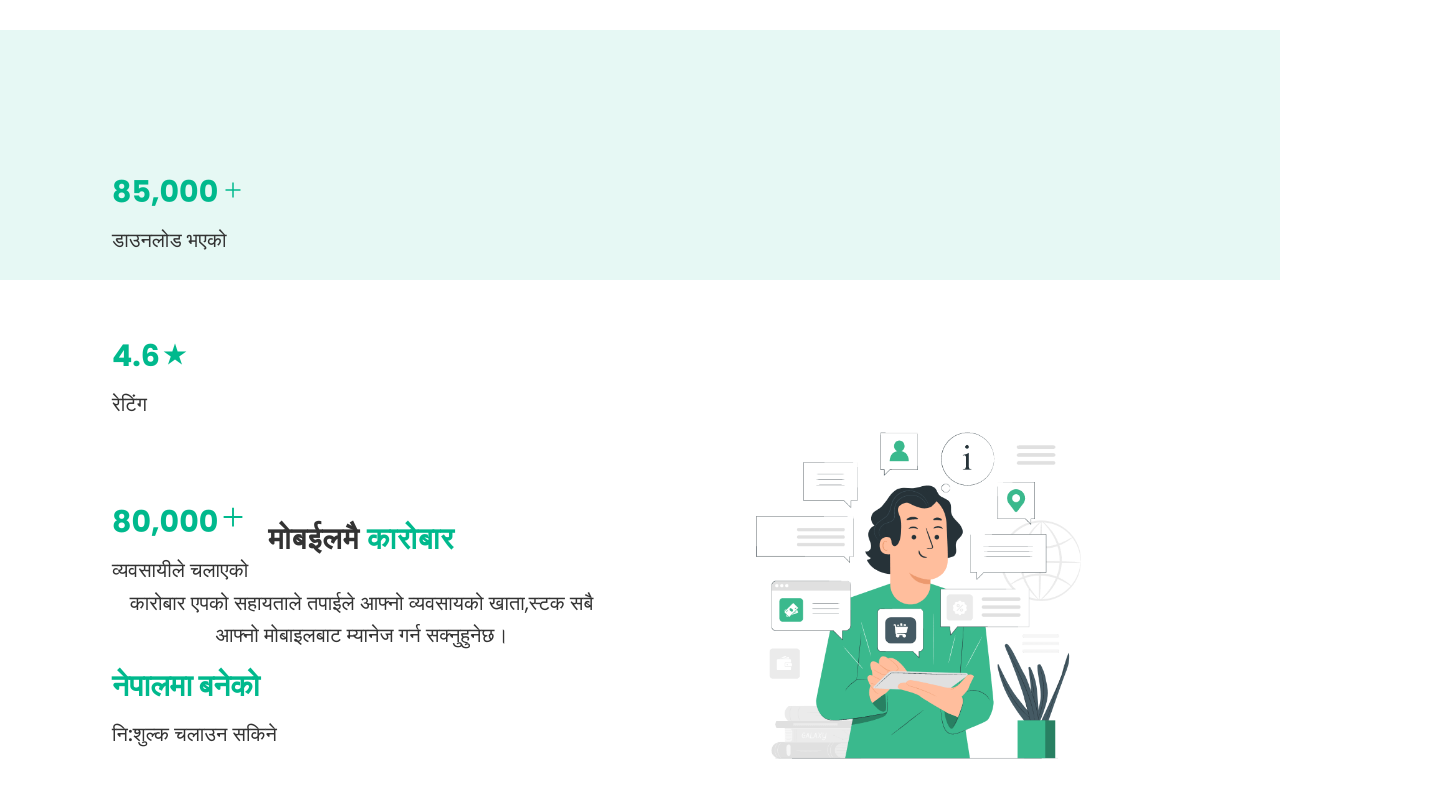
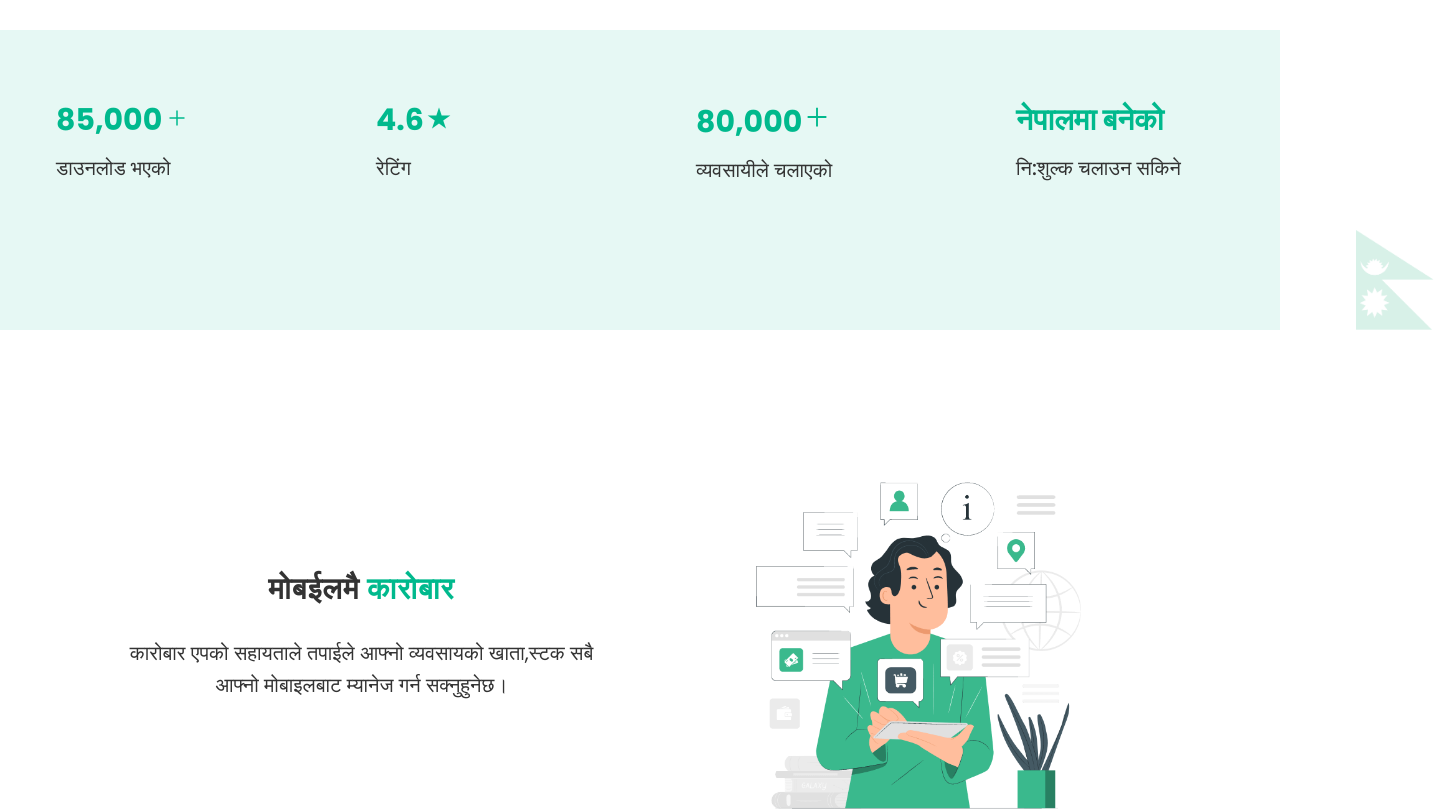
Before and after one commit to samikshyasigdel/karobar, a plain HTML site: page index.html in a window 1280 px wide. Shown: the part 646-1458 px from the top of the page, 1434 px wide, since content can reach past the window. Drawn offline with nearby package versions, Linux system fonts and the light colour scheme; some packages are replaced by stand-ins of ours; a script that the page names is missing.

Commit message:
updated code

```diff
--- a/css/style.css
+++ b/css/style.css
@@ -187,18 +187,19 @@ body {
 /* STICKY NAVIGATION */
 .sticky .header.container {
   position: fixed;
-  top: 0;
+  top: -1.5rem;
   bottom: 0;
   left: 0;
   right: 0;
   width: 100%;
-  height: 10rem;
+  height: 6rem;
   /* padding: 0 5.6rem; */
   /* padding-top: 0;
   padding-bottom: 0;
   padding-left: 3.6rem; */
   /* padding-top: 4.2rem; */
   z-index: 999;
+  justify-content: baseline;
   box-shadow: 0 1.2rem 3.2rem rgba(0, 0, 0, 0.08);
 }
 .sticky.section-hero {
@@ -261,7 +262,7 @@ body {
 /**********************/
 .section-featured {
   /* padding: 8.6rem 0.6rem 7.6rem 5.6rem; */
-  height: 25rem;
+  height: 30rem;
   background-color: #e6f8f4;
 }
 .add {
@@ -272,11 +273,17 @@ body {
   font-weight: 800;
   height: 2.4rem;
 }
+
 .feature {
-  display: grid;
-  justify-content: space-between;
-  /* gap: 18rem; */
+  position: absolute;
+  grid-template-columns: repeat(4, 1fr);
+  row-gap: 0rem;
+  column-gap: 0rem;
 }
+.feature.container.grid {
+  padding: 0;
+}
+
 .featured {
   align-items: center;
 }
@@ -292,8 +299,15 @@ body {
   font-weight: 500;
 }
 .flag {
+  position: relative;
+  z-index: 0;
+  left: 130rem;
+  top: 4rem;
+  height: 10rem;
+}
+/* .flag {
   height: 13rem;
-}
+} */
 /***********************/
 /* HOW IT WORKS SECTION */
 /**********************/
```
